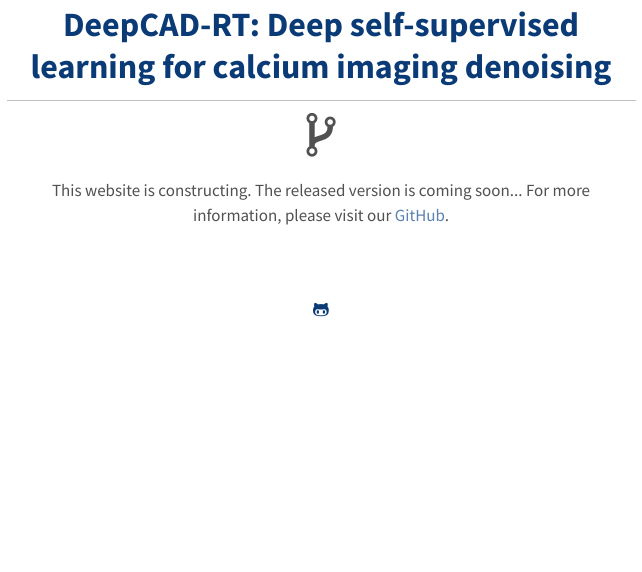
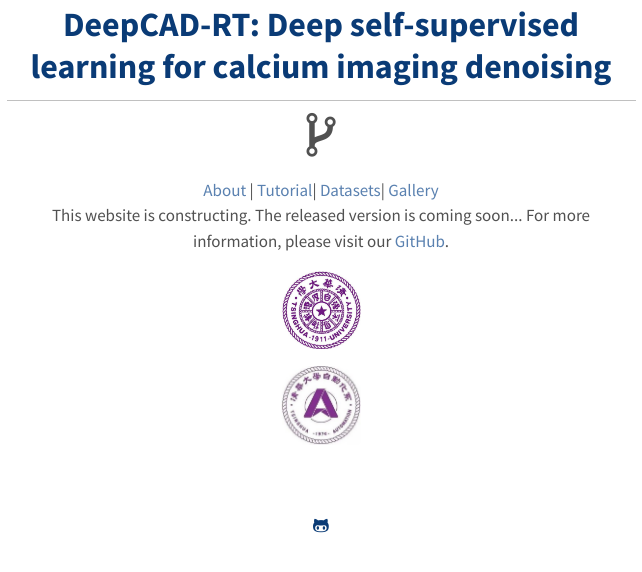
Before and after one commit to cabooster/DeepCAD-RT, a Jekyll site: the page built from index.html, in a window 1280 px wide. Shown: the part 615-1187 px from the top of the page, without its empty margins (319-961 px from the left). Built offline with Jekyll 4.4.1, drawn with Linux system fonts in a browser that asks for light colours; the list of posts is cut into pages by our own code; before the commit the page ends 971 px from its top, so only the background shows below that.

Commit message:
Update index.html

```diff
--- a/index.html
+++ b/index.html
@@ -16,10 +16,16 @@ title: Home
       <i class="fa fa-code-fork fa-3x"></i>
     </p>
 
+<div nowrap align="center"><a href='https://cabooster.github.io/DeepCAD-RT/About/'>About</a> | <a href='https://cabooster.github.io/DeepCAD-RT/Tutorial/'>Tutorial</a>| <a href='https://cabooster.github.io/DeepCAD-RT/Datasets/'>Datasets</a>| <a href='https://cabooster.github.io/DeepCAD-RT/Gallery/'>Gallery</a></div>
+
+
     <p>
       This website is constructing. The released version is coming soon...
       For more information, please visit our <a href="https://github.com/cabooster/DeepCAD-RT">GitHub</a>.
     </p>
+
+    <div nowrap align="center"><img src="https://github.com/cabooster/DeepCAD-RT/blob/page/images/thu.jpg?raw=true" width="80" align="middle"><img src="https://github.com/cabooster/DeepCAD-RT/blob/page/images/thu-auto.jpg?raw=true" width="80" align="middle"></div>
+
   </div>
 
 </div>
```
